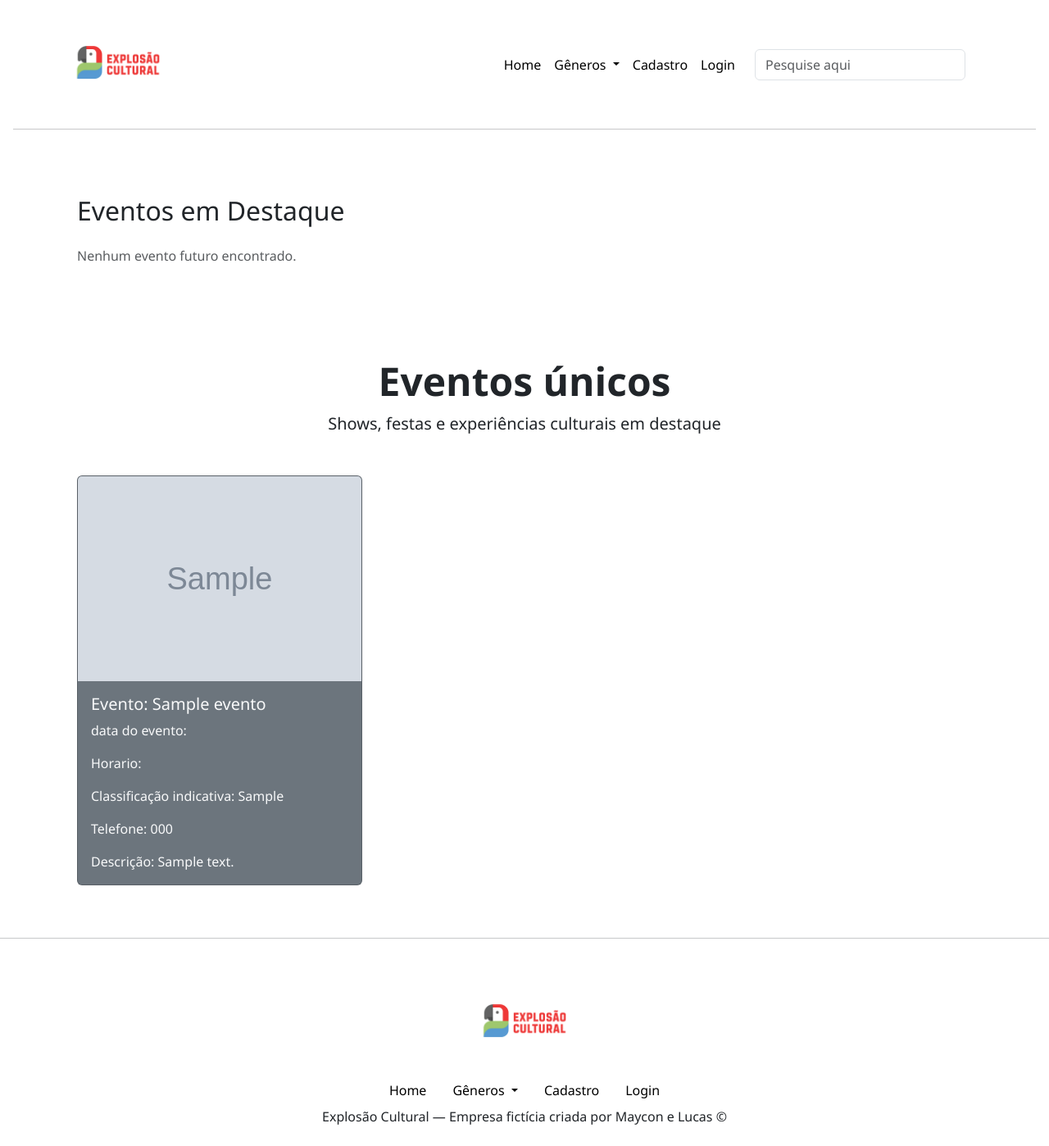
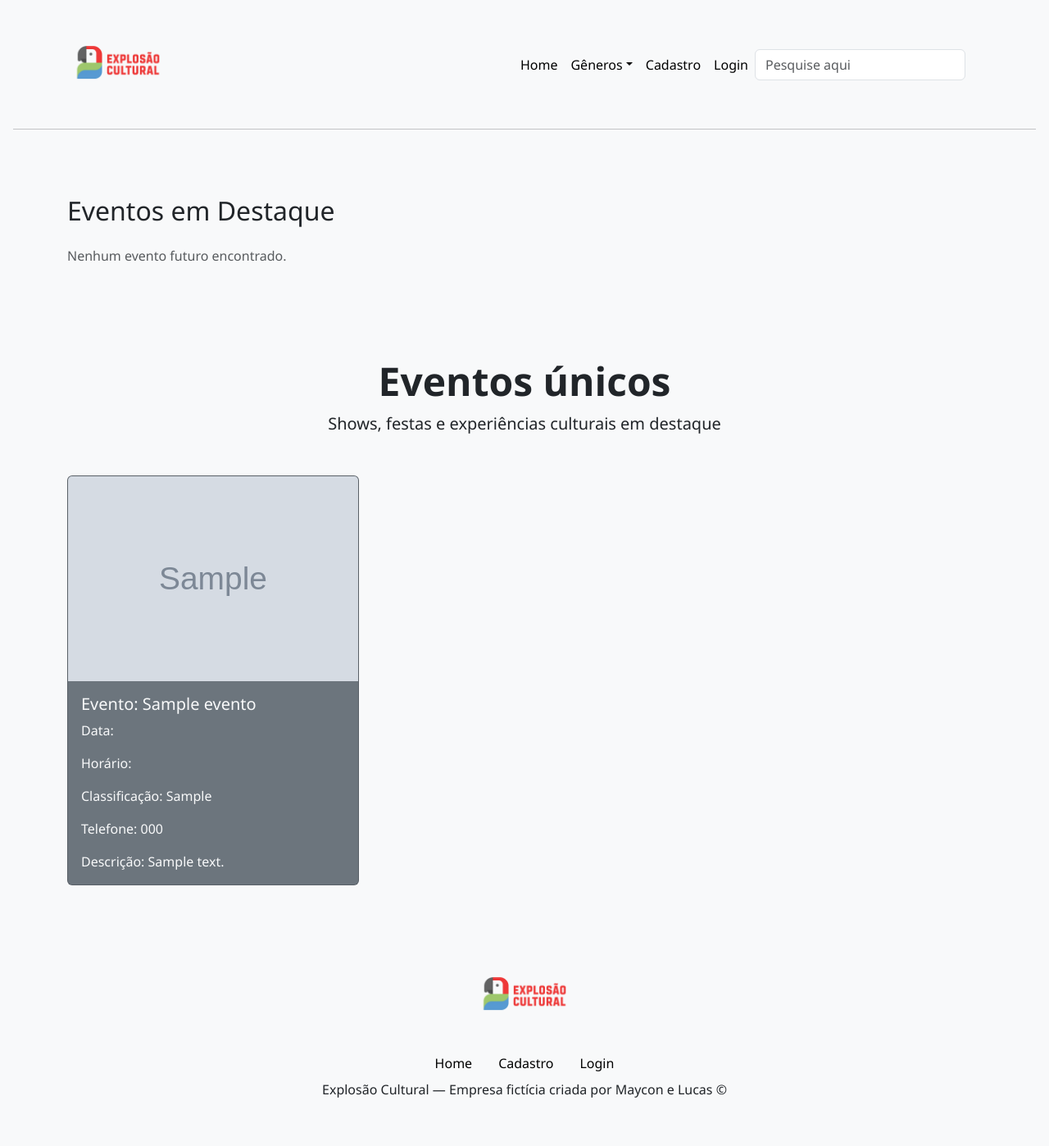
Before and after one commit to mayconr4/explosao-cultural-2, a PHP site: page / in a window 1280 px wide. Shown: the whole page at 82% size. After the commit the page ends 1339 px from the top, so only its background shows below. Run offline with PHP 8.4, Linux system fonts and the light colour scheme; tables that the repository leaves empty or names only in its code hold one stand-in row (values such as "Sample post"); grey boxes marked "Sample" are stand-in pictures.

Commit message:
em anamento

```diff
--- a/cria-conta.php
+++ b/cria-conta.php
@@ -174,13 +174,13 @@
         </li>
 
        <li class="nav-item dropdown">
-          <a class="nav-link dropdown-toggle text-black" href="#" id="footerDropdown" role="button" data-bs-toggle="dropdown" aria-expanded="false">
+                <a class="nav-link dropdown-toggle text-black" href="#" id="navbarDropdown" role="button" data-bs-toggle="dropdown" aria-expanded="false">
                   Gêneros
                 </a>
-          <ul class="dropdown-menu" aria-labelledby="footerDropdown">
+                <ul class="dropdown-menu" aria-labelledby="navbarDropdown">
                   <?php foreach ($listaDeGeneros as $generos) { ?>
                     <li>
-                <a class="dropdown-item" href="eventosPorGenero.php?tipo=<?= htmlspecialchars($generos['id']) ?>">
+                      <a class="dropdown-item" href="eventosPorGeneros.php?id=<?= htmlspecialchars($generos['id']) ?>">
                         <?= htmlspecialchars($generos['tipo']) ?>
                       </a>
                     </li>
--- a/criarEvento.php
+++ b/criarEvento.php
@@ -256,13 +256,13 @@
         </li>
 
         <li class="nav-item dropdown">
-          <a class="nav-link dropdown-toggle text-black" href="#" id="footerDropdown" role="button" data-bs-toggle="dropdown" aria-expanded="false">
+                <a class="nav-link dropdown-toggle text-black" href="#" id="navbarDropdown" role="button" data-bs-toggle="dropdown" aria-expanded="false">
                   Gêneros
                 </a>
-          <ul class="dropdown-menu" aria-labelledby="footerDropdown">
+                <ul class="dropdown-menu" aria-labelledby="navbarDropdown">
                   <?php foreach ($listaDeGeneros as $generos) { ?>
                     <li>
-                <a class="dropdown-item" href="eventosPorGenero.php?tipo=<?= htmlspecialchars($generos['id']) ?>">
+                      <a class="dropdown-item" href="eventosPorGeneros.php?id=<?= htmlspecialchars($generos['id']) ?>">
                         <?= htmlspecialchars($generos['tipo']) ?>
                       </a>
                     </li>
--- a/eventosPorGeneros.php
+++ b/eventosPorGeneros.php
@@ -127,13 +127,13 @@
         </li>
 
         <li class="nav-item dropdown">
-          <a class="nav-link dropdown-toggle text-black" href="#" id="footerDropdown" role="button" data-bs-toggle="dropdown" aria-expanded="false">
+                <a class="nav-link dropdown-toggle text-black" href="#" id="navbarDropdown" role="button" data-bs-toggle="dropdown" aria-expanded="false">
                   Gêneros
                 </a>
-          <ul class="dropdown-menu" aria-labelledby="footerDropdown">
+                <ul class="dropdown-menu" aria-labelledby="navbarDropdown">
                   <?php foreach ($listaDeGeneros as $generos) { ?>
                     <li>
-                <a class="dropdown-item" href="eventosPorGenero.php?tipo=<?= htmlspecialchars($generos['id']) ?>">
+                      <a class="dropdown-item" href="eventosPorGeneros.php?id=<?= htmlspecialchars($generos['id']) ?>">
                         <?= htmlspecialchars($generos['tipo']) ?>
                       </a>
                     </li>
--- a/index.php
+++ b/index.php
@@ -3,29 +3,25 @@
 use ExplosaoCultural\Helpers\Utils;
 use ExplosaoCultural\Services\EventoServico;
 use ExplosaoCultural\Services\GeneroServico;
+use ExplosaoCultural\Enums\TipoUsuario;
 
 require_once "vendor/autoload.php";
+
+session_start();
+
+$tipoSessao = $_SESSION['tipo'] ?? '';
+$tipoUsuario = TipoUsuario::tryFrom(strtoupper($tipoSessao));
 
 $eventoServico = new EventoServico();
 $listaDeEventos = $eventoServico->listarTodos();
 
 $hoje = date('Y-m-d');
-$eventosFuturos = array_filter($listaDeEventos, function ($evento) use ($hoje) {
-    return $evento['data_evento'] >= $hoje;
-});
-
-// Ordena por data do evento (mais próximo primeiro)
-usort($eventosFuturos, function ($a, $b) {
-    return strtotime($a['data_evento']) <=> strtotime($b['data_evento']);
-});
-
-// Pega os 4 eventos mais próximos
+$eventosFuturos = array_filter($listaDeEventos, fn($evento) => $evento['data_evento'] >= $hoje);
+usort($eventosFuturos, fn($a, $b) => strtotime($a['data_evento']) <=> strtotime($b['data_evento']));
 $eventosParaCarrossel = array_slice($eventosFuturos, 0, 4);
 
 $generoServico = new GeneroServico();
 $listaDeGeneros = $generoServico->listarTodos();
-
-
 
 ?>
 <!doctype html>
@@ -35,76 +31,55 @@
   <meta charset="utf-8">
   <meta name="viewport" content="width=device-width, initial-scale=1">
   <title>Explosão Cultural</title>
-  <link rel="shortcut icon" href="images/logotipo2.png" type="image/png" sizes="64x64">
+  <link rel="shortcut icon" href="images/logotipo2.png" type="image/png">
   <link href="https://cdn.jsdelivr.net/npm/bootstrap@5.3.6/dist/css/bootstrap.min.css" rel="stylesheet">
   <link rel="stylesheet" href="css/estilo.css">
 </head>
 
-<body class="bg-ligth text-dark">
-  <header class="bg-ligth p-3">
+<body class="bg-light text-dark">
+  <header class="bg-light p-3">
     <div class="container d-flex justify-content-between align-items-center">
-      <h1 class="m-0"><a href="index.php" class="text-light text-decoration-none"><img class="logotipo" src="images/logo2.png" alt="logo tipo"></a></h1>
-      <nav class="navbar navbar-expand-lg navbar-light bg-white">
+      <h1 class="m-0">
+        <a href="index.php" class="text-light text-decoration-none">
+          <img class="logotipo" src="images/logo2.png" alt="Logo">
+        </a>
+      </h1>
+      <nav class="navbar navbar-expand-lg navbar-light bg-light">
         <div class="container">
-          <button class="navbar-toggler" type="button" data-bs-toggle="collapse" data-bs-target="#menuNav" aria-controls="menuNav" aria-expanded="false" aria-label="Toggle navigation">
+          <button class="navbar-toggler" type="button" data-bs-toggle="collapse" data-bs-target="#menuNav">
             <span class="navbar-toggler-icon"></span>
           </button>
-
-          <div class="collapse navbar-collapse justify-content-center" id="menuNav">
+          <div class="collapse navbar-collapse" id="menuNav">
             <ul class="navbar-nav mx-auto">
-              <li class="nav-item">
-                <a class="nav-link text-black" href="index.php">Home</a>
+              <li class="nav-item"><a class="nav-link text-black" href="index.php">Home</a></li>
+              <li class="nav-item dropdown">
+                <a class="nav-link dropdown-toggle text-black" href="#" id="navbarDropdown" role="button" data-bs-toggle="dropdown">Gêneros</a>
+                <ul class="dropdown-menu">
+                  <?php foreach ($listaDeGeneros as $generos): ?>
+                    <li><a class="dropdown-item" href="eventosPorGeneros.php?id=<?= htmlspecialchars($generos['id']) ?>"><?= htmlspecialchars($generos['tipo']) ?></a></li>
+                  <?php endforeach; ?>
+                </ul>
               </li>
-
-              <li class="nav-item dropdown">
-                <a class="nav-link dropdown-toggle text-black" href="#" id="navbarDropdown" role="button" data-bs-toggle="dropdown" aria-expanded="false">
-                  Gêneros
-                </a>
-                <ul class="dropdown-menu" aria-labelledby="navbarDropdown">
-                  <?php foreach ($listaDeGeneros as $generos) { ?>
-                    <li>
-                      <a class="dropdown-item" href="eventosPorGeneros.php?id=<?= htmlspecialchars($generos['id']) ?>">
-                        <?= htmlspecialchars($generos['tipo']) ?>
-                      </a>
-                    </li>
-                  <?php } ?>
+              <li class="nav-item"><a class="nav-link text-black" href="cria-conta.php">Cadastro</a></li>
+              <li class="nav-item"><a class="nav-link text-black" href="login.php">Login</a></li>
             </ul>
-
-              <li class="nav-item">
-                <a class="nav-link text-black" href="cria-conta.php">Cadastro</a>
-              </li>
-
-              <li class="nav-item">
-                <a class="nav-link text-black" href="login.php">Login</a>
-              </li>
-            </ul>
-
-            <div class="position-relative ms-lg-3">
-              <form autocomplete="off" class="d-flex" action="resultados.php" method="POST" id="form-busca">
-                <input id="campo-busca" name="busca" class="form-control me-2" type="search" placeholder="Pesquise aqui" aria-label="Pesquise aqui">
+            <form class="d-flex" action="resultados.php" method="POST">
+              <input name="busca" class="form-control me-2" type="search" placeholder="Pesquise aqui" aria-label="Pesquise aqui">
             </form>
-              <div id="resultados" role="region" aria-live="polite" class="mt-3 position-absolute container bg-white shadow-lg p-3 rounded"></div>
-            </div>
           </div>
         </div>
       </nav>
-
     </div>
     <hr>
   </header>
-  <main class="container  bg-ligth text-dark">
-<!-- container my-5 bg-ligth text-dark rounded p-4 shadow -->
-    <section class="container py-5">
-      <h2 class="text-dark mb-4">Eventos em Destaque</h2>
 
+  <main class="container">
+    <section class="py-5">
+      <h2 class="mb-4">Eventos em Destaque</h2>
       <?php if (!empty($eventosParaCarrossel)): ?>
         <div id="carouselEventos" class="carousel slide" data-bs-ride="carousel">
           <div class="carousel-inner">
-
-        <?php
-        $grupoDeEventos = array_chunk($eventosParaCarrossel, 2); // agrupa 2 por slide
-        foreach ($grupoDeEventos as $indice => $grupo):
-        ?>
+            <?php foreach (array_chunk($eventosParaCarrossel, 2) as $indice => $grupo): ?>
               <div class="carousel-item <?= $indice === 0 ? 'active' : '' ?>">
                 <div class="d-flex gap-3">
                   <?php foreach ($grupo as $evento): ?>
@@ -112,19 +87,18 @@
                       <img src="images/<?= htmlspecialchars($evento['imagem']) ?>" class="card-img-top" alt="<?= htmlspecialchars($evento['evento']) ?>">
                       <div class="card-body">
                         <h5 class="card-title"><?= htmlspecialchars($evento['evento']) ?></h5>
-                    <p class="card-text"> Dia:
-                      <?=($evento['data_evento']) ?>
-                    </p>
+                        <p class="card-text">Dia: <?= htmlspecialchars($evento['data_evento']) ?></p>
                         <a href="evento.php?id=<?= $evento['id'] ?>" class="btn btn-light">Saiba mais</a>
+                        <?php if ($tipoUsuario === TipoUsuario::USUARIO): ?>
+                          <a href="atualizaEvento.php?id=<?= $evento['id'] ?>" class="btn btn-dark mt-2">Atualizar</a>
+                        <?php endif; ?>
                       </div>
                     </div>
                   <?php endforeach; ?>
                 </div>
               </div>
             <?php endforeach; ?>
-
           </div>
-
           <button class="carousel-control-prev" type="button" data-bs-target="#carouselEventos" data-bs-slide="prev">
             <span class="carousel-control-prev-icon"></span>
           </button>
@@ -137,85 +111,45 @@
       <?php endif; ?>
     </section>
 
-
-    <article class="container py-5">
+    <article class="py-5">
       <section class="text-center mb-5">
         <h2 class="display-5 fw-bold">Eventos únicos</h2>
         <p class="lead">Shows, festas e experiências culturais em destaque</p>
       </section>
 
-
-
       <section class="row g-4">
-
-        </div>
-        <?php foreach ($listaDeEventos as $evento) { ?>
+        <?php foreach ($listaDeEventos as $evento): ?>
           <div class="col-md-4">
             <article class="card bg-secondary text-light h-100">
-              <a href="evento.php?id=<?=$evento["id"]?>" class="card-link">
-                <img src="images/<?= $evento['imagem'] ?>" class="card-img-top" alt="Exposição">
+              <a href="evento.php?id=<?= $evento["id"] ?>" class="card-link">
+                <img src="images/<?= htmlspecialchars($evento['imagem']) ?>" class="card-img-top" alt="<?= htmlspecialchars($evento['evento']) ?>">
                 <div class="card-body">
-                  <h5 class="card-title">Evento: <?= $evento['evento'] ?></h5>
-                  <p class="card-text">data do evento: <?= $evento['data_evento'] ?></p>
-                  <p class="card-text">Horario: <?= $evento['horario'] ?></p>
-                  <p class="card-text">Classificação indicativa: <?= $evento['classificacao'] ?></p>
-                  <p class="card-text">Telefone: <?= $evento['telefone'] ?></p>
-                  <p class="card-text">Descrição: <?= $evento['descricao'] ?></p>
-
+                  <h5 class="card-title">Evento: <?= htmlspecialchars($evento['evento']) ?></h5>
+                  <p class="card-text">Data: <?= htmlspecialchars($evento['data_evento']) ?></p>
+                  <p class="card-text">Horário: <?= htmlspecialchars($evento['horario']) ?></p>
+                  <p class="card-text">Classificação: <?= htmlspecialchars($evento['classificacao']) ?></p>
+                  <p class="card-text">Telefone: <?= htmlspecialchars($evento['telefone']) ?></p>
+                  <p class="card-text">Descrição: <?= htmlspecialchars($evento['descricao']) ?></p>
                 </div>
               </a>
             </article>
           </div>
-        <?php } ?>
-
+        <?php endforeach; ?>
       </section>
     </article>
+  </main>
 
-  </main>
-  <hr>
-  <footer class="bg-ligth py-4">
-    <div class="container d-flex justify-content-center align-items-center flex-column">
-      <h1 class="m-0">
-        <a href="index.php" class="text-light text-decoration-none">
-          <img class="logotipo" src="images/logo2.png" alt="Logo do site">
-        </a>
-      </h1>
-
-      <ul class="nav">
-        <li class="nav-item">
-          <a class="nav-link text-black" href="index.php">Home</a>
-        </li>
-
-        <li class="nav-item dropdown">
-          <a class="nav-link dropdown-toggle text-black" href="#" id="footerDropdown" role="button" data-bs-toggle="dropdown" aria-expanded="false">
-            Gêneros
-          </a>
-          <ul class="dropdown-menu" aria-labelledby="footerDropdown">
-            <?php foreach ($listaDeGeneros as $generos) { ?>
-              <li>
-                <a class="dropdown-item" href="eventosPorGenero.php?tipo=<?= htmlspecialchars($generos['id']) ?>">
-                  <?= htmlspecialchars($generos['tipo']) ?>
-                </a>
-              </li>
-            <?php } ?>
+  <footer class="bg-light py-4">
+    <div class="container text-center">
+      <a href="index.php"><img class="logotipo" src="images/logo2.png" alt="Logo do site"></a>
+      <ul class="nav justify-content-center">
+        <li class="nav-item"><a class="nav-link text-black" href="index.php">Home</a></li>
+        <li class="nav-item"><a class="nav-link text-black" href="cria-conta.php">Cadastro</a></li>
+        <li class="nav-item"><a class="nav-link text-black" href="login.php">Login</a></li>
       </ul>
-        </li>
-
-        <li class="nav-item">
-          <a class="nav-link text-black" href="cria-conta.php">Cadastro</a>
-        </li>
-
-        <li class="nav-item">
-          <a class="nav-link text-black" href="login.php">Login</a>
-        </li>
-      </ul>
+      <p class="m-0">Explosão Cultural — Empresa fictícia criada por Maycon e Lucas &copy;</p>
     </div>
-
-    <p class="m-0 text-center">
-      Explosão Cultural — Empresa fictícia criada por Maycon e Lucas &copy;
-    </p>
   </footer>
-
 
   <script src="https://cdn.jsdelivr.net/npm/bootstrap@5.3.6/dist/js/bootstrap.bundle.min.js"></script>
   <script src="js/menu.js"></script>
```
Also changed, not shown: atualizaEvento.php (+24 -16 lines), login.php (+3 -4 lines), meuperfil.php (+7 -3 lines), usuario.php (+13 -6 lines), images/Screenshot_20250526_182642_Instagram.jpg (deleted). Lines whose indentation alone changed are shown as unchanged.
